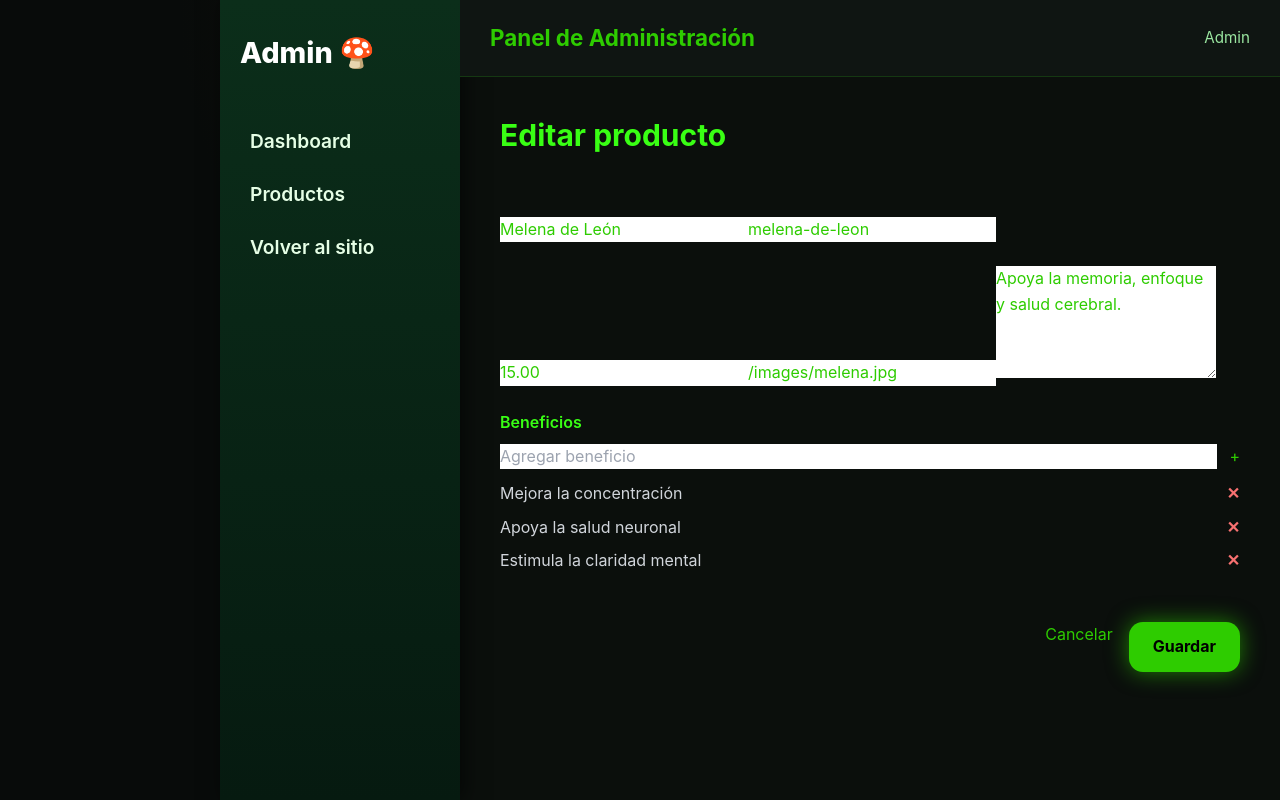
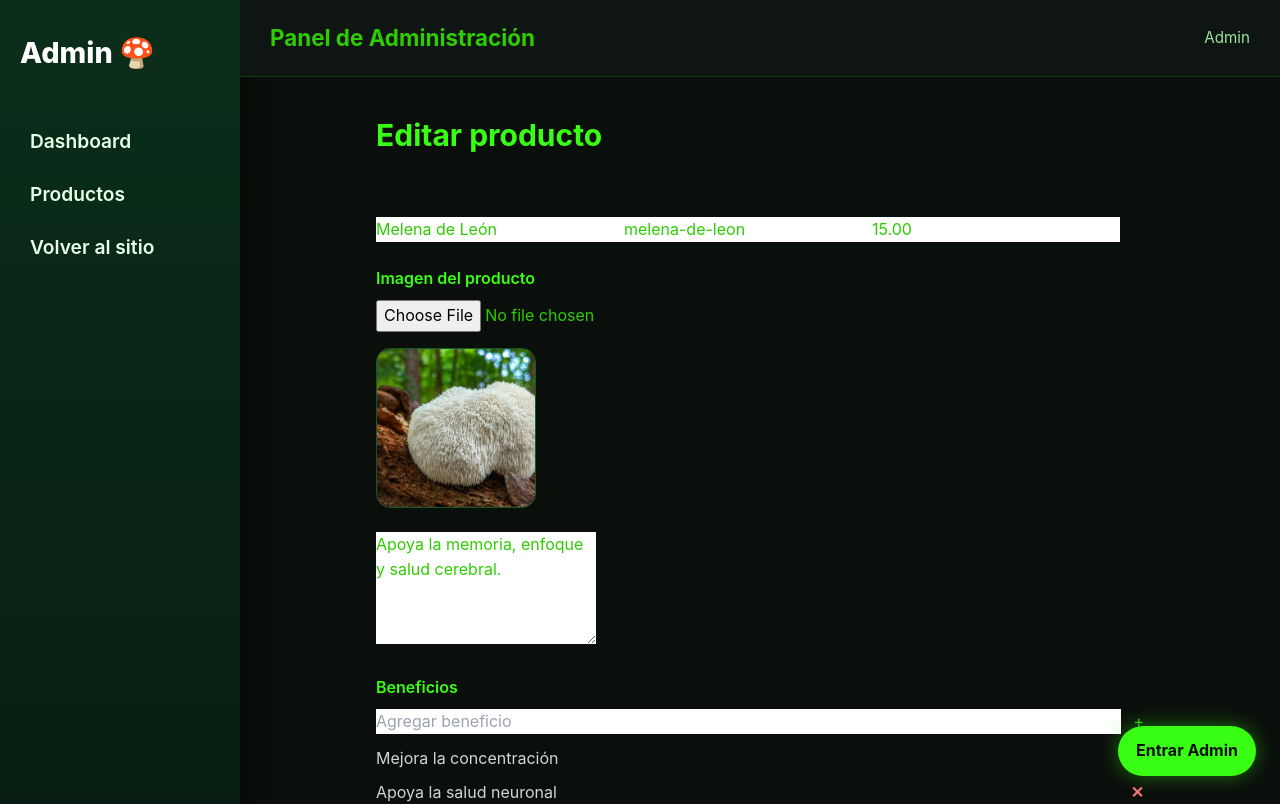
Before and after one commit to HilanAlegria/Mushroomsmania-LLC, a Vue app: page /admin/productos/1 in a window 1280 px wide. Shown: the top 804 px of the page. Built offline with nearby package versions, Linux system fonts and the light colour scheme.

Commit message:
Mas Ajustes panel Admin

```diff
--- a/src/App.vue
+++ b/src/App.vue
@@ -15,17 +15,22 @@
 
   <!-- Footer SOLO público -->
   <Footer v-if="!esAdmin" />
+
+  <!-- Botón flotante Admin -->
+  <AdminToggle />
 </template>
 
 <script>
 import NavBar from "./components/NavBar.vue";
 import Footer from "./components/Footer.vue";
+import AdminToggle from "./components/AdminToggle.vue";
 
 export default {
   name: "App",
   components: {
     NavBar,
-    Footer
+    Footer,
+    AdminToggle
   },
   computed: {
     esAdmin() {
@@ -40,11 +45,19 @@ export default {
   display: flex;
 }
 
-/* Contenido desplazado por el sidebar */
+/* Contenido desplazado SOLO cuando hay sidebar público */
 .content {
   margin-left: 220px;
   width: calc(100% - 220px);
   min-height: 100vh;
+}
+
+/* Admin sin desplazamiento */
+@media (min-width: 1025px) {
+  .content {
+    margin-left: 0;
+    width: 100%;
+  }
 }
 
 /* Responsive */
--- a/src/admin/pages/ProductoForm.vue
+++ b/src/admin/pages/ProductoForm.vue
@@ -27,12 +27,27 @@
         class="admin-input"
       />
 
-      <input
-        v-model="producto.imagen"
-        type="text"
-        placeholder="URL de la imagen"
-        class="admin-input"
-      />
+      <!-- IMAGEN DESDE PC -->
+      <div>
+        <label class="text-verde font-semibold mb-2 block">
+          Imagen del producto
+        </label>
+
+        <input
+          type="file"
+          accept="image/*"
+          @change="cargarImagen"
+          class="admin-input"
+        />
+
+        <!-- Preview -->
+        <img
+          v-if="producto.imagen"
+          :src="producto.imagen"
+          alt="Preview"
+          class="mt-4 w-40 h-40 object-cover rounded-xl border border-green-500/40"
+        />
+      </div>
 
       <textarea
         v-model="producto.descripcion"
@@ -137,6 +152,19 @@ export default {
   },
 
   methods: {
+    cargarImagen(event) {
+      const file = event.target.files[0];
+      if (!file) return;
+
+      const reader = new FileReader();
+
+      reader.onload = () => {
+        this.producto.imagen = reader.result;
+      };
+
+      reader.readAsDataURL(file);
+    },
+
     agregarBeneficio() {
       if (!this.beneficioTemp) return;
       this.producto.beneficios.push(this.beneficioTemp);
--- /dev/null
+++ b/src/components/AdminToggle.vue
@@ -0,0 +1,61 @@
+<template>
+  <button
+    class="admin-toggle"
+    @click="toggleAdmin"
+  >
+    {{ esAdmin ? "Salir Admin" : "Entrar Admin" }}
+  </button>
+</template>
+
+<script>
+export default {
+  name: "AdminToggle",
+
+  data() {
+    return {
+      esAdmin: false
+    };
+  },
+
+  mounted() {
+    this.esAdmin = localStorage.getItem("adminMode") === "true";
+  },
+
+  methods: {
+    toggleAdmin() {
+      this.esAdmin = !this.esAdmin;
+      localStorage.setItem("adminMode", this.esAdmin);
+
+      if (this.esAdmin) {
+        this.$router.push("/admin");
+      } else {
+        this.$router.push("/");
+      }
+    }
+  }
+};
+</script>
+
+<style scoped>
+.admin-toggle {
+  position: fixed;
+  bottom: 24px;
+  right: 24px;
+  z-index: 9999;
+
+  padding: 12px 18px;
+  border-radius: 999px;
+
+  background: #39ff14;
+  color: #0b0f0c;
+  font-weight: 700;
+
+  box-shadow: 0 0 20px rgba(57, 255, 20, 0.4);
+  transition: all 0.25s ease;
+}
+
+.admin-toggle:hover {
+  transform: translateY(-2px);
+  box-shadow: 0 0 30px rgba(57, 255, 20, 0.7);
+}
+</style>
```
